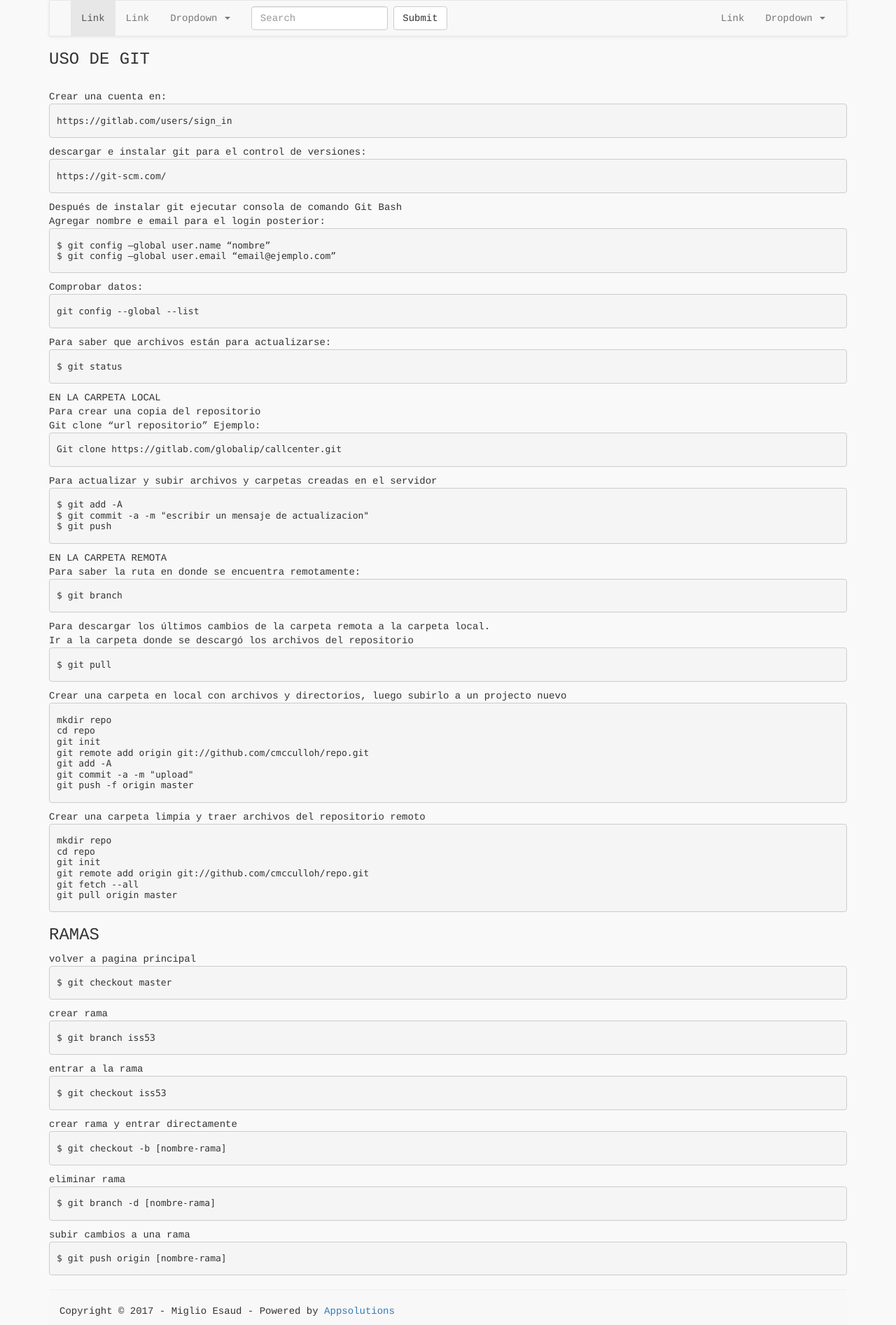
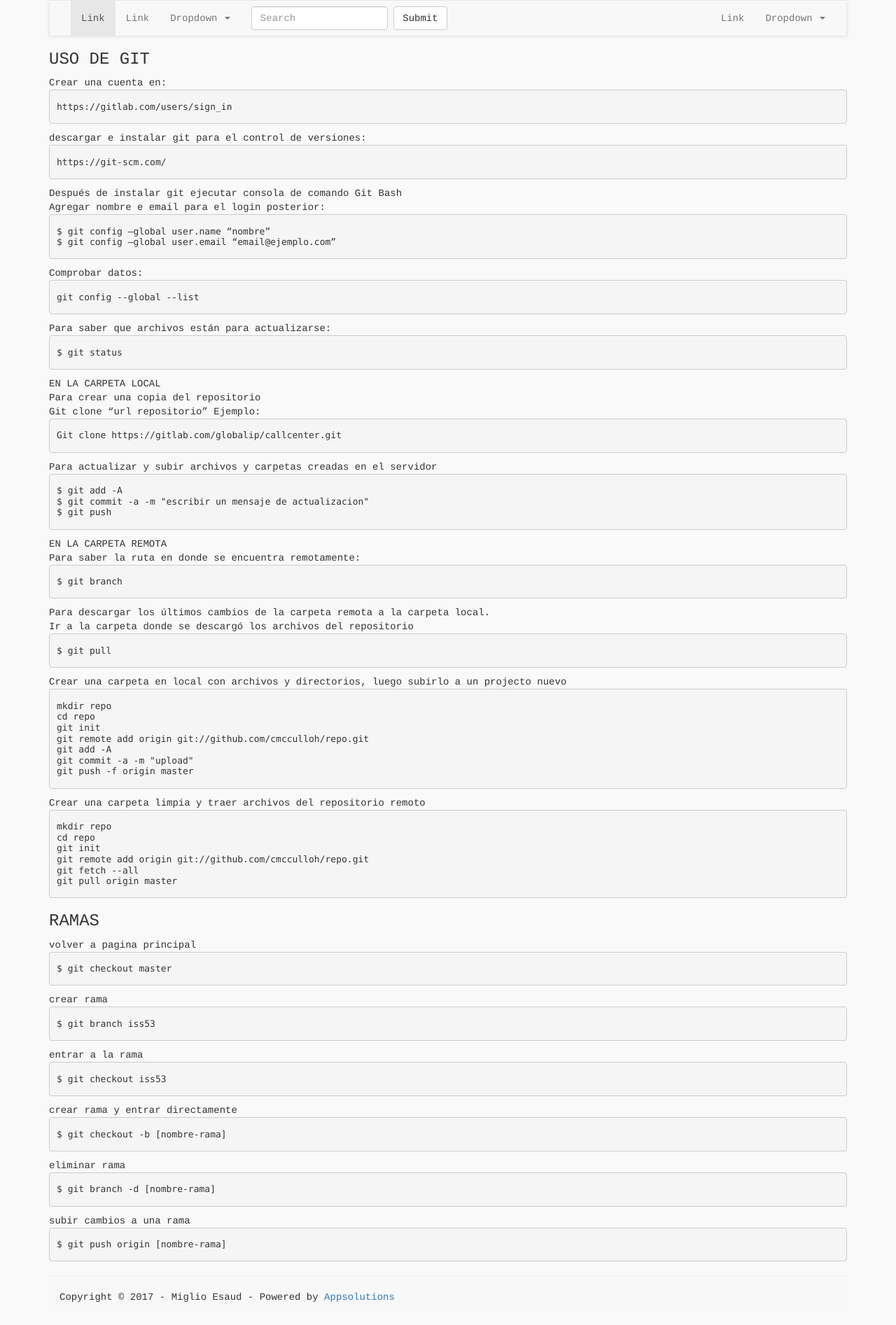
Before and after one commit to mig1098/mig1098.github.io, a Jekyll site: the page built from gitlab-guia/index.html, in a window 1280 px wide. Shown: the whole page at 70% size. Built offline with Jekyll 4.4.1, drawn with Linux system fonts in a browser that asks for light colours; Markdown is read by kramdown in place of the engine named in the settings.

```diff
--- a/gitlab-guia/index.html
+++ b/gitlab-guia/index.html
@@ -5,7 +5,7 @@ description: comandos basicos
 ---
 
 <div>
-<h3>USO DE GIT</h3><br />
+<h3>USO DE GIT</h3>
 <span>Crear una cuenta en:</span>
 </div>
 <pre>
```
